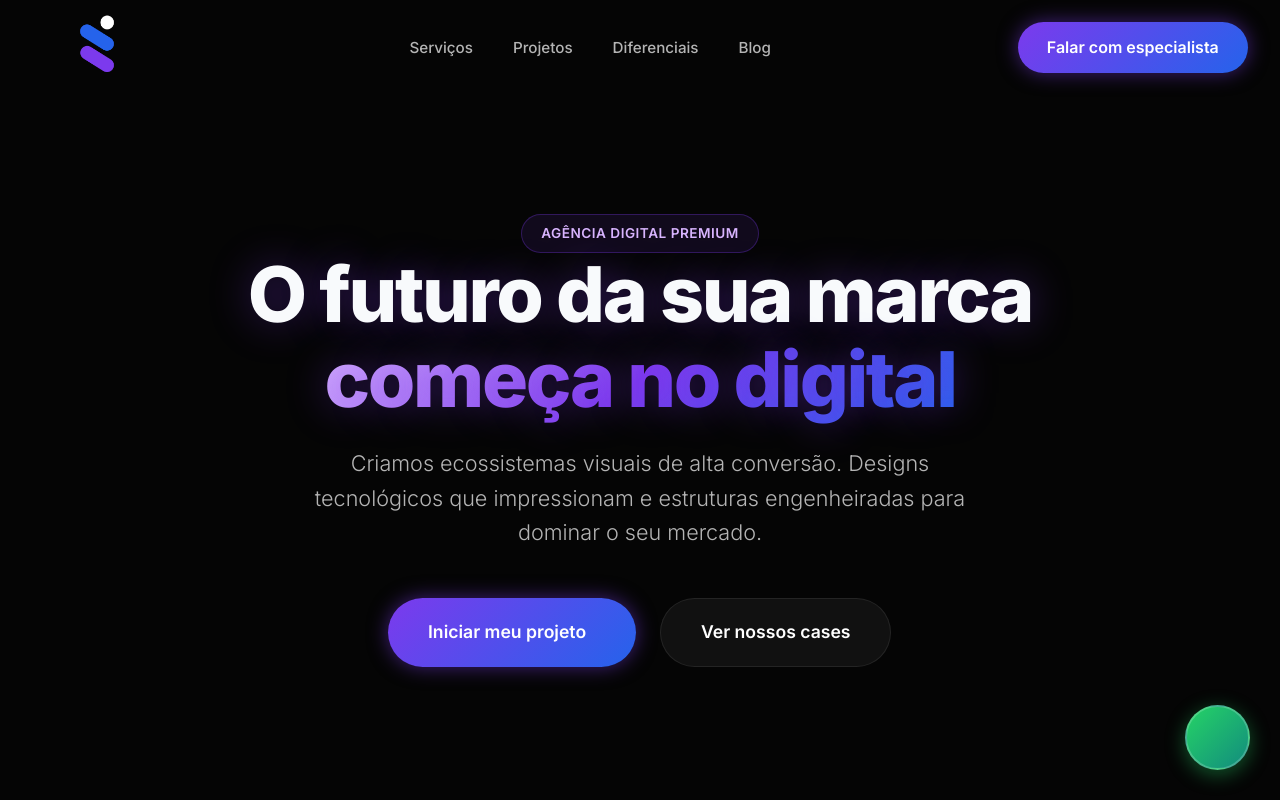
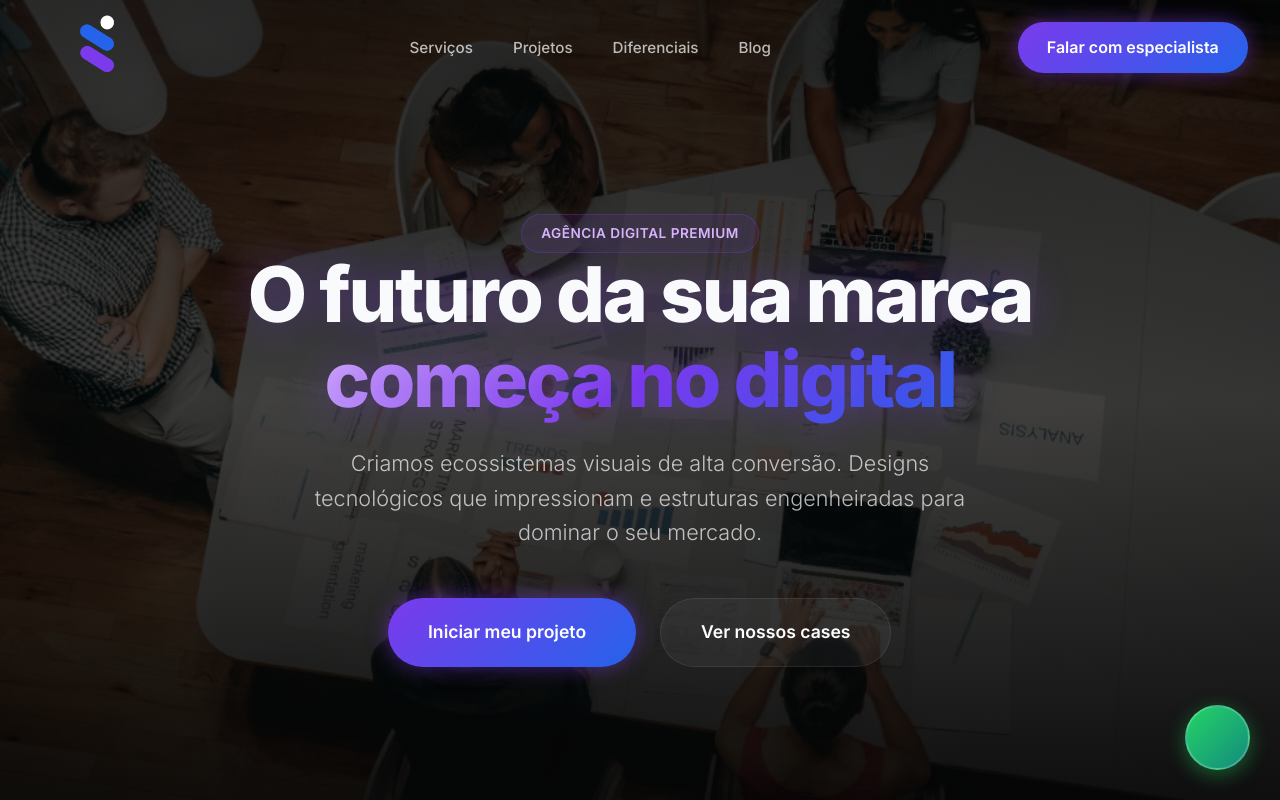
Before and after one commit to Victordebrito2293/vertex-agency, a plain HTML site: page index.html in a window 1280 px wide. Shown: the top 800 px of the page. Drawn offline with Linux system fonts and the light colour scheme; some icons are missing.

Commit message:
fix imagem hero

```diff
--- a/style.css
+++ b/style.css
@@ -84,7 +84,7 @@ h1, h2, h3, h4 { font-weight: 700; line-height: 1.1; letter-spacing: -0.03em; }
 .mobile-toggle { display: none; background: none; border: none; font-size: 1.8rem; color: var(--white); cursor: pointer; }
 
 /* Hero */
-.hero { position: relative; min-height: 100vh; display: flex; align-items: center; justify-content: center; text-align: center; overflow: hidden; background-image: url('./hero_novo.jpg'); background-size: cover; background-position: center; background-repeat: no-repeat; }
+.hero { position: relative; min-height: 100vh; display: flex; align-items: center; justify-content: center; text-align: center; overflow: hidden; background-image: url('./hero.jpg'); background-size: cover; background-position: center; background-repeat: no-repeat; }
 .hero-overlay { position: absolute; top: 0; left: 0; width: 100%; height: 100%; background: linear-gradient(to bottom, rgba(5,5,5,0.85) 0%, rgba(5,5,5,0.75) 50%, rgba(5,5,5,0.95) 100%); z-index: 1; pointer-events: none; }
 .hero-content { max-width: 900px; z-index: 2; padding-top: 80px; position: relative; }
 .hero-title { font-size: clamp(3rem, 6vw, 5.5rem); margin-bottom: 1.5rem; font-weight: 800; }
```
